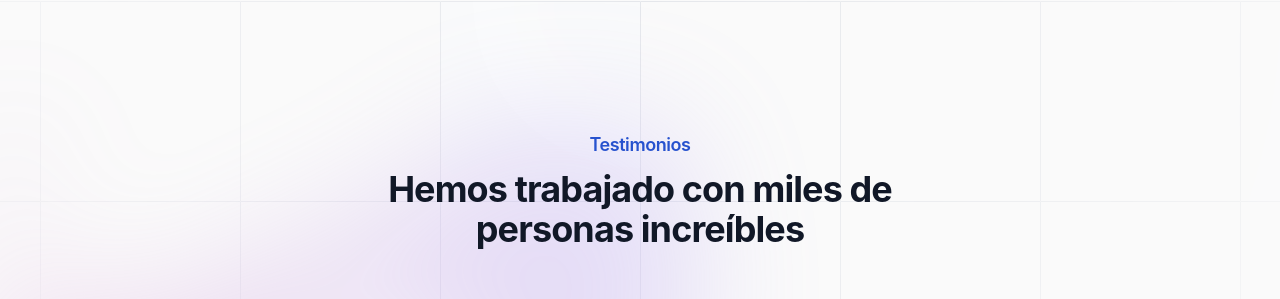
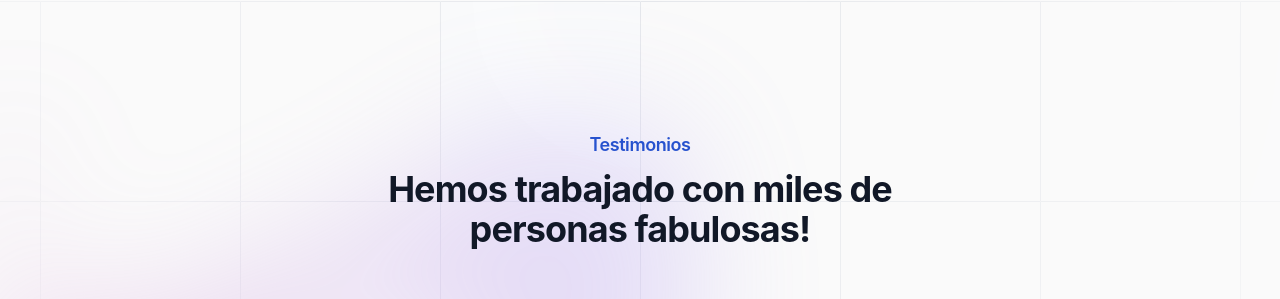
Before and after one commit to fabianleiva/bb_front, a React (Vite) app: page /home in a window 1280 px wide. Shown: the part 3903-4202 px from the top of the page. Built offline with nearby package versions, Linux system fonts and the light colour scheme; a web font is replaced by a local one.

Commit message:
change text on testimonials

```diff
--- a/src/components/Testimonials.jsx
+++ b/src/components/Testimonials.jsx
@@ -130,7 +130,7 @@ const Testimonials = () => {
               Testimonios
             </h2>
             <p className="mt-2 text-3xl font-bold tracking-tight text-gray-900 sm:text-4xl">
-              Hemos trabajado con miles de personas increíbles
+              Hemos trabajado con miles de personas fabulosas!
             </p>
           </div>
           <div className="mx-auto mt-16 grid max-w-2xl grid-cols-1 grid-rows-1 gap-8 text-sm leading-6 text-gray-900 sm:mt-20 sm:grid-cols-2 xl:mx-0 xl:max-w-none xl:grid-flow-col xl:grid-cols-4">
```
